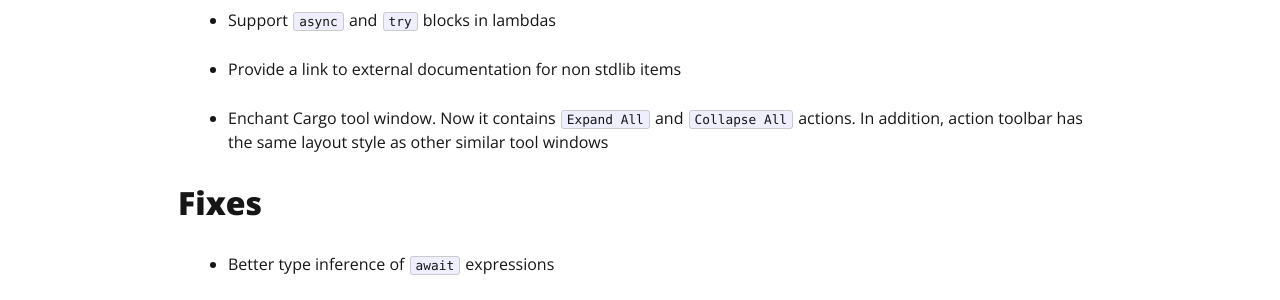
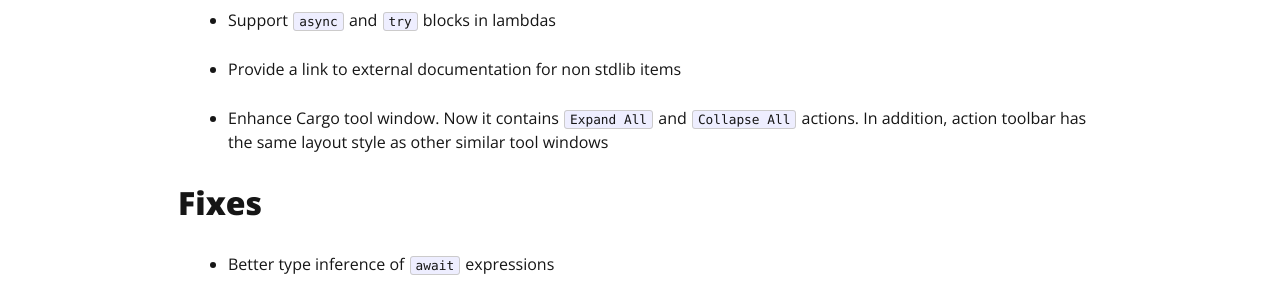
Before and after one commit to intellij-rust/intellij-rust.github.io, a Jekyll site: the page built from _posts/2019-09-23-changelog-106.markdown, in a window 1280 px wide and 900 px high, scrolled down 717 px. Shown: the part 153-453 px from the top of the window. Built offline with Jekyll 4.4.1, drawn with Linux system fonts in a browser that asks for light colours; nearby versions of some CDN libraries; some web fonts are replaced.

Commit message:
Changelog 106: fix more typos

```diff
--- a/_posts/2019-09-23-changelog-106.markdown
+++ b/_posts/2019-09-23-changelog-106.markdown
@@ -34,7 +34,7 @@
 * Provide a link to external documentation for non stdlib items
 
 <!-- https://github.com/intellij-rust/intellij-rust/pull/4287 -->
-* Enchant Cargo tool window.
+* Enhance Cargo tool window.
 Now it contains `Expand All` and `Collapse All` actions. In addition, action toolbar has the same layout style as other similar tool windows
 
 ## Fixes
```
